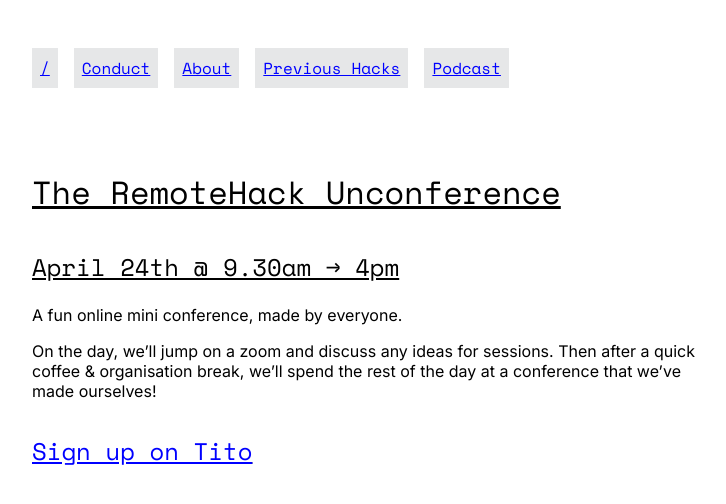
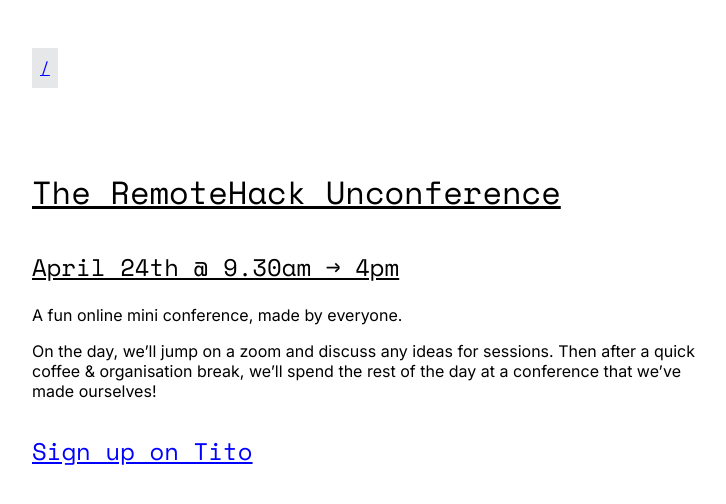
Before and after one commit to remotehack/remotehack.github.io, a Jekyll site: the page built from unconf.md, in a window 1280 px wide. Shown: the top 504 px of the page, without its empty margins (272-998 px from the left). Built offline with Jekyll 4.4.1, drawn with Linux system fonts in a browser that asks for light colours; our own code applies the rules of GitHub Pages for plain Markdown files.

Commit message:
Update template to support new props

```diff
--- a/_layouts/default.html
+++ b/_layouts/default.html
@@ -41,15 +42,17 @@
   <title>Remote Hack</title>
 </head>
 
-<body>
+<body{% if page.body_class %} class="{{page.body_class}}" {% endif %}>
 
 
   <nav class="🗺">
     <a href="/"> / </a>
+    {% unless page.hide_page_links %}
     <a href="/code-of-conduct"> Conduct </a>
     <a href="/about"> About </a>
     <a href="/previous-hacks"> Previous Hacks </a>
     <a href="/podcast"> Podcast </a>
+    {% endunless %}
   </nav>
 
   <script>
@@ -85,6 +88,6 @@
     {% endif %}
   </main>
 
-</body>
+  </body>
 
 </html>
```
Also changed, not shown: other parts of _layouts/default.html (+2 -1 lines).
